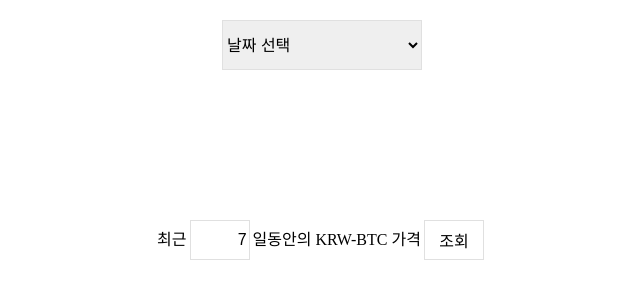
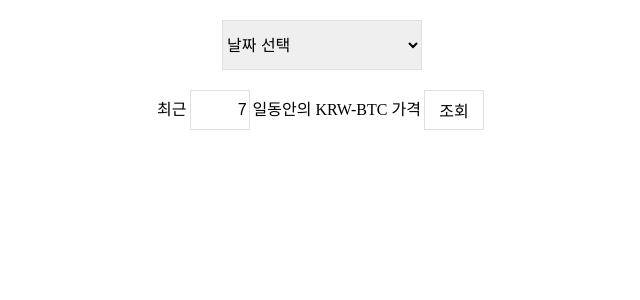
Before and after one commit to sungyun6789/coin-charts, a Next.js app: page / in a window 1280 px wide. Shown: the top 300 px of the page, without its empty margins (318-958 px from the left). Built offline with nearby package versions, Linux system fonts and the light colour scheme; no server answers.

Commit message:
style: 차트 종류에 영향 받지 않도록 스타일 추가

```diff
--- a/pages/index.tsx
+++ b/pages/index.tsx
@@ -14,29 +14,32 @@ const Index = () => {
   const { refetch } = useBtcDayDataQuery(count);
 
   return (
-    <>
+    <Main>
       <Header>
         <select onChange={(e) => setChartType(e.target.value as '날짜선택' | '현재가격')}>
           <option value="날짜선택">날짜 선택</option>
           <option value="현재가격">현재 가격</option>
         </select>
       </Header>
-      <Main>
+
       {chartType === '날짜선택' ? (
-          <div>
+        <>
           <SelectDateWrapper>
             최근
             <input value={count} onChange={(e) => setCount(+e.target.value)} />
             일동안의 KRW-BTC 가격
             <button onClick={() => refetch()}>조회</button>
           </SelectDateWrapper>
+          <ChartWrapper>
             <LChart count={count} />
-          </div>
+          </ChartWrapper>
+        </>
       ) : (
+        <ChartWrapper>
           <BChart />
+        </ChartWrapper>
       )}
     </Main>
-    </>
   );
 };
 
@@ -46,11 +49,7 @@ const Main = styled.main`
   width: 100vw;
   height: 100vh;
 
-  display: flex;
-  justify-content: center;
-  align-items: center;
-
-  .recharts-cartesian-axis-ticks {
+  .yAxis {
     font-size: 11px;
     width: 200px;
   }
@@ -60,7 +59,7 @@ const Header = styled.header`
   display: flex;
   justify-content: center;
   height: 50px;
-  margin: 20px;
+  margin-top: 20px;
 
   select {
     width: 200px;
@@ -71,10 +70,19 @@ const Header = styled.header`
   }
 `;
 
+const ChartWrapper = styled.section`
+  display: flex;
+  justify-content: center;
+  align-items: center;
+
+  height: 100%;
+`;
+
 const SelectDateWrapper = styled.article`
   display: flex;
   justify-content: center;
   align-items: center;
+  margin: 20px 0;
 
   input {
     width: 60px;
```
Lines whose indentation alone changed are shown as unchanged.
